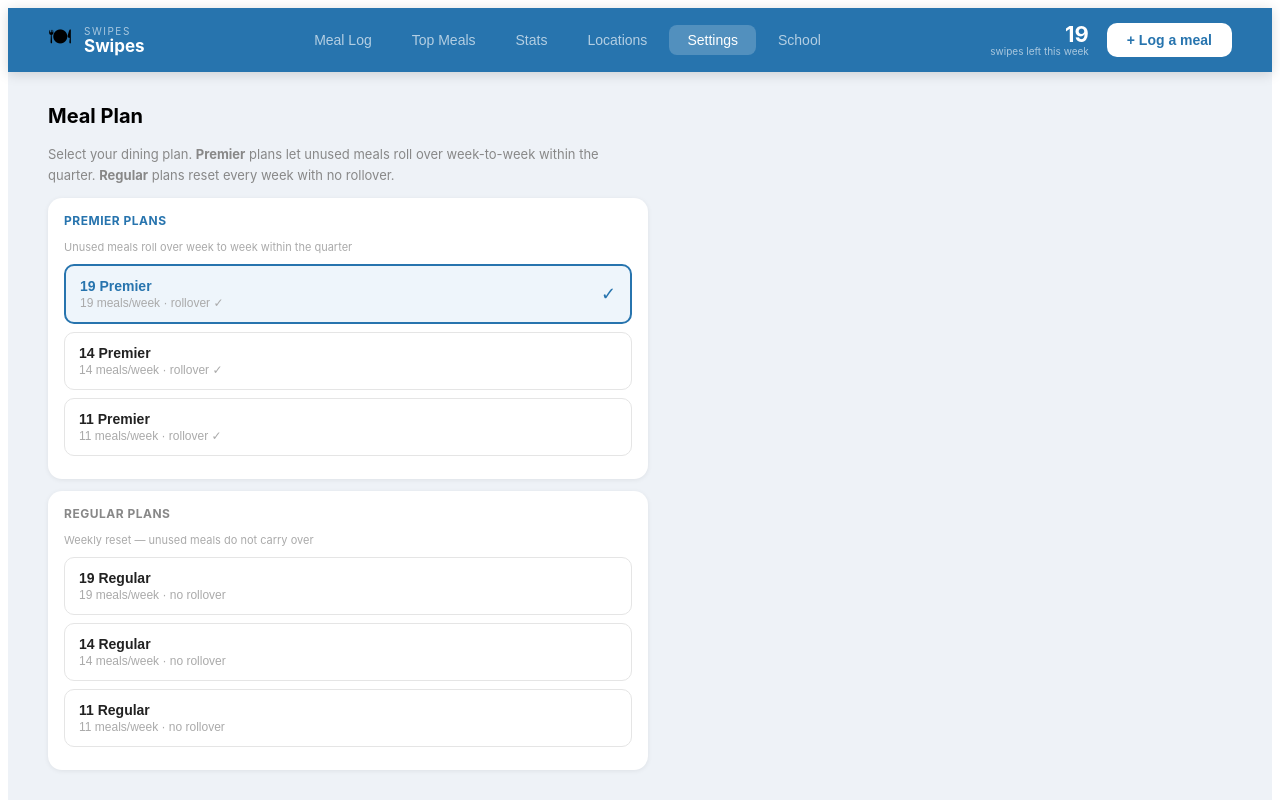
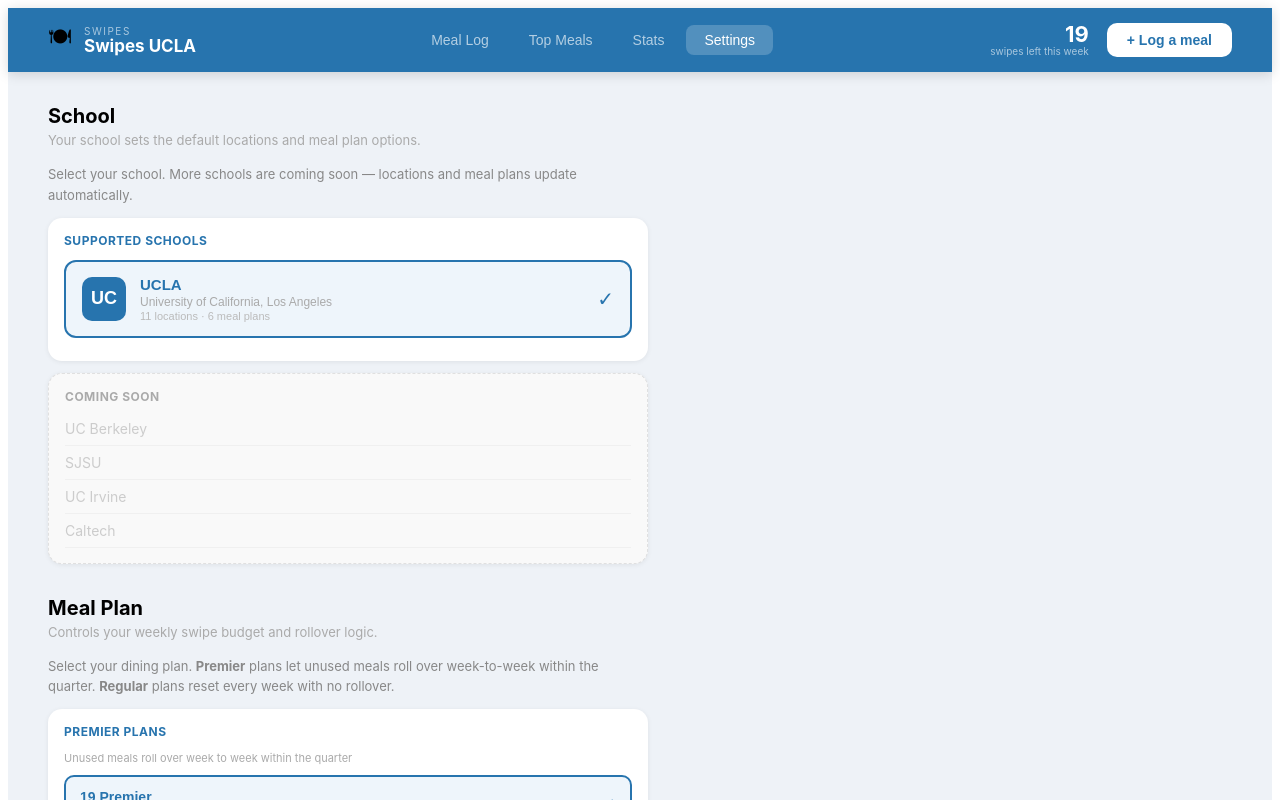
Before and after one commit to timothysliu/ucla-dining-tracker, a React (Vite) app in the folder dining-tracker/: page / in a window 1280 px wide. Both pictures are taken after a click on the button "Settings". Shown: the top 800 px of the page. Built offline with nearby package versions, Linux system fonts and the light colour scheme.

Commit message:
Update App.jsx

```diff
--- a/dining-tracker/src/App.jsx
+++ b/dining-tracker/src/App.jsx
@@ -1179,9 +1179,7 @@
     { id: "log", label: "Meal Log" },
     { id: "top", label: "Top Meals" },
     { id: "stats", label: "Stats" },
-    { id: "locations", label: "Locations" },
     { id: "settings", label: "Settings" },
-    { id: "school", label: "School" },
   ];
 
   // ── Desktop layout ──────────────────────────────────────────────────────────
@@ -1196,7 +1194,7 @@
             <span style={{ fontSize: 22 }}>🍽</span>
             <div>
               <div style={{ color: "rgba(255,255,255,.6)", fontSize: 10, letterSpacing: 1.5 }}>SWIPES</div>
-              <div style={{ color: "#fff", fontWeight: 700, fontSize: 17, lineHeight: 1.1 }}>Swipes</div>
+              <div style={{ color: "#fff", fontWeight: 700, fontSize: 17, lineHeight: 1.1 }}>Swipes {school.name}</div>
             </div>
           </div>
           {/* Nav links */}
@@ -1251,17 +1249,7 @@
             </div>
           )}
 
-          {tab === "locations" && (
-            <div style={{ maxWidth: 600 }}>
-              <div style={{ fontWeight: 700, fontSize: 20, marginBottom: 16 }}>Manage Locations</div>
-              <LocationsManager
-                defaultLocations={school.locations}
-                customLocations={data.customLocations || []}
-                onAdd={handleAddLocation}
-                onRemove={handleRemoveLocation}
-              />
-            </div>
-          )}
+
           {tab === "top" && (
             <div style={{ maxWidth: 700 }}>
               <div style={{ fontWeight: 700, fontSize: 20, marginBottom: 16 }}>🏆 Top Meals</div>
@@ -1269,15 +1257,27 @@
             </div>
           )}
           {tab === "settings" && (
-            <div style={{ maxWidth: 600 }}>
-              <div style={{ fontWeight: 700, fontSize: 20, marginBottom: 16 }}>Meal Plan</div>
-              <MealPlanSelector currentPlan={mealPlan} onChangePlan={handleChangePlan} />
-            </div>
-          )}
-          {tab === "school" && (
-            <div style={{ maxWidth: 600 }}>
-              <div style={{ fontWeight: 700, fontSize: 20, marginBottom: 16 }}>School</div>
-              <SchoolSelector currentSchool={data.school || DEFAULT_SCHOOL} onChangeSchool={handleChangeSchool} />
+            <div style={{ maxWidth: 600, display: "grid", gap: 32 }}>
+              <div>
+                <div style={{ fontWeight: 700, fontSize: 20, marginBottom: 4 }}>School</div>
+                <div style={{ fontSize: 13, color: "#aaa", marginBottom: 16 }}>Your school sets the default locations and meal plan options.</div>
+                <SchoolSelector currentSchool={data.school || DEFAULT_SCHOOL} onChangeSchool={handleChangeSchool} />
+              </div>
+              <div>
+                <div style={{ fontWeight: 700, fontSize: 20, marginBottom: 4 }}>Meal Plan</div>
+                <div style={{ fontSize: 13, color: "#aaa", marginBottom: 16 }}>Controls your weekly swipe budget and rollover logic.</div>
+                <MealPlanSelector currentPlan={mealPlan} onChangePlan={handleChangePlan} />
+              </div>
+              <div>
+                <div style={{ fontWeight: 700, fontSize: 20, marginBottom: 4 }}>Locations</div>
+                <div style={{ fontSize: 13, color: "#aaa", marginBottom: 16 }}>Add off-campus spots or custom locations to your log.</div>
+                <LocationsManager
+                  defaultLocations={school.locations}
+                  customLocations={data.customLocations || []}
+                  onAdd={handleAddLocation}
+                  onRemove={handleRemoveLocation}
+                />
+              </div>
             </div>
           )}
         </div>
@@ -1302,7 +1302,7 @@
               <span style={{ fontSize: 20 }}>🍽</span>
               <div>
                 <div style={{ color: "rgba(255,255,255,.55)", fontSize: 10, letterSpacing: 1.5 }}>SWIPES</div>
-                <div style={{ color: "#fff", fontWeight: 700, fontSize: 20 }}>Swipes</div>
+                <div style={{ color: "#fff", fontWeight: 700, fontSize: 20 }}>Swipes {school.name}</div>
               </div>
             </div>
             <div style={{ display: "flex", alignItems: "center", gap: 12 }}>
@@ -1341,23 +1341,25 @@
             </div>
           )}
           {tab === "stats" && <Stats meals={data.meals} mealPlan={mealPlan} />}
-          {tab === "locations" && (
-            <div style={{ maxWidth: 600 }}>
-              <div style={{ fontWeight: 700, fontSize: 18, marginBottom: 14 }}>Locations</div>
-              <LocationsManager defaultLocations={school.locations} customLocations={data.customLocations || []}
-                onAdd={handleAddLocation} onRemove={handleRemoveLocation} />
-            </div>
-          )}
+
           {tab === "settings" && (
-            <div style={{ maxWidth: 600 }}>
-              <div style={{ fontWeight: 700, fontSize: 18, marginBottom: 14 }}>Meal Plan</div>
-              <MealPlanSelector currentPlan={mealPlan} onChangePlan={handleChangePlan} />
-            </div>
-          )}
-          {tab === "school" && (
-            <div style={{ maxWidth: 600 }}>
-              <div style={{ fontWeight: 700, fontSize: 18, marginBottom: 14 }}>School</div>
-              <SchoolSelector currentSchool={data.school || DEFAULT_SCHOOL} onChangeSchool={handleChangeSchool} />
+            <div style={{ maxWidth: 600, display: "grid", gap: 28 }}>
+              <div>
+                <div style={{ fontWeight: 700, fontSize: 18, marginBottom: 4 }}>School</div>
+                <div style={{ fontSize: 13, color: "#aaa", marginBottom: 14 }}>Your school sets the default locations and meal plan options.</div>
+                <SchoolSelector currentSchool={data.school || DEFAULT_SCHOOL} onChangeSchool={handleChangeSchool} />
+              </div>
+              <div>
+                <div style={{ fontWeight: 700, fontSize: 18, marginBottom: 4 }}>Meal Plan</div>
+                <div style={{ fontSize: 13, color: "#aaa", marginBottom: 14 }}>Controls your weekly swipe budget and rollover logic.</div>
+                <MealPlanSelector currentPlan={mealPlan} onChangePlan={handleChangePlan} />
+              </div>
+              <div>
+                <div style={{ fontWeight: 700, fontSize: 18, marginBottom: 4 }}>Locations</div>
+                <div style={{ fontSize: 13, color: "#aaa", marginBottom: 14 }}>Add off-campus spots or custom locations.</div>
+                <LocationsManager defaultLocations={school.locations} customLocations={data.customLocations || []}
+                  onAdd={handleAddLocation} onRemove={handleRemoveLocation} />
+              </div>
             </div>
           )}
         </div>
@@ -1378,7 +1380,7 @@
         <div style={{ display: "flex", justifyContent: "space-between", alignItems: "flex-end", marginBottom: 16 }}>
           <div>
             <div style={{ color: "rgba(255,255,255,.55)", fontSize: 10, letterSpacing: 1.5, marginBottom: 3 }}>SWIPES</div>
-            <div style={{ color: "#fff", fontSize: 24, fontWeight: 700, lineHeight: 1 }}>Swipes</div>
+            <div style={{ color: "#fff", fontSize: 24, fontWeight: 700, lineHeight: 1 }}>Swipes {school.name}</div>
           </div>
           <div style={{ textAlign: "right" }}>
             <div style={{ color: "#fff", fontSize: 28, fontWeight: 700, lineHeight: 1 }}>{swipesLeft}</div>
@@ -1408,23 +1410,25 @@
             <TopMeals rankings={data.rankings || {}} meals={data.meals} onStartComparison={handleManualCompare} onDeleteRanking={handleDeleteRanking} />
           </div>
         )}
-        {tab === "locations" && (
-          <div>
-            <div style={{ fontWeight: 700, fontSize: 16, marginBottom: 14 }}>Locations</div>
-            <LocationsManager defaultLocations={school.locations} customLocations={data.customLocations || []}
-              onAdd={handleAddLocation} onRemove={handleRemoveLocation} />
-          </div>
-        )}
+
         {tab === "settings" && (
-          <div>
-            <div style={{ fontWeight: 700, fontSize: 16, marginBottom: 14 }}>Meal Plan</div>
-            <MealPlanSelector currentPlan={mealPlan} onChangePlan={handleChangePlan} />
-          </div>
-        )}
-        {tab === "school" && (
-          <div>
-            <div style={{ fontWeight: 700, fontSize: 16, marginBottom: 14 }}>School</div>
-            <SchoolSelector currentSchool={data.school || DEFAULT_SCHOOL} onChangeSchool={handleChangeSchool} />
+          <div style={{ display: "grid", gap: 24 }}>
+            <div>
+              <div style={{ fontWeight: 700, fontSize: 16, marginBottom: 4 }}>School</div>
+              <div style={{ fontSize: 13, color: "#aaa", marginBottom: 12 }}>Sets your default locations and meal plan options.</div>
+              <SchoolSelector currentSchool={data.school || DEFAULT_SCHOOL} onChangeSchool={handleChangeSchool} />
+            </div>
+            <div>
+              <div style={{ fontWeight: 700, fontSize: 16, marginBottom: 4 }}>Meal Plan</div>
+              <div style={{ fontSize: 13, color: "#aaa", marginBottom: 12 }}>Controls your weekly swipe budget and rollover.</div>
+              <MealPlanSelector currentPlan={mealPlan} onChangePlan={handleChangePlan} />
+            </div>
+            <div>
+              <div style={{ fontWeight: 700, fontSize: 16, marginBottom: 4 }}>Locations</div>
+              <div style={{ fontSize: 13, color: "#aaa", marginBottom: 12 }}>Add off-campus spots or custom locations.</div>
+              <LocationsManager defaultLocations={school.locations} customLocations={data.customLocations || []}
+                onAdd={handleAddLocation} onRemove={handleRemoveLocation} />
+            </div>
           </div>
         )}
       </div>
```
